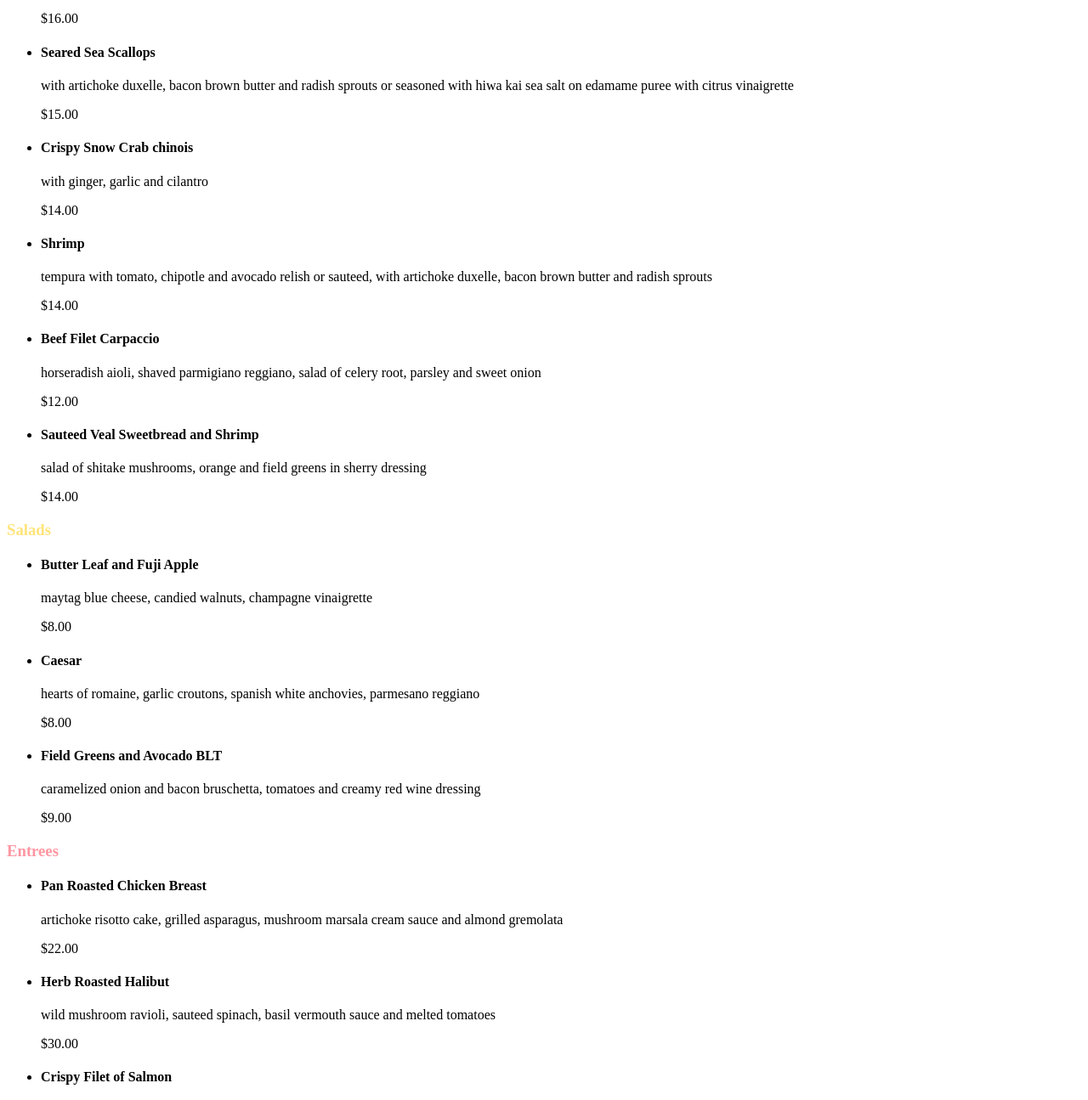
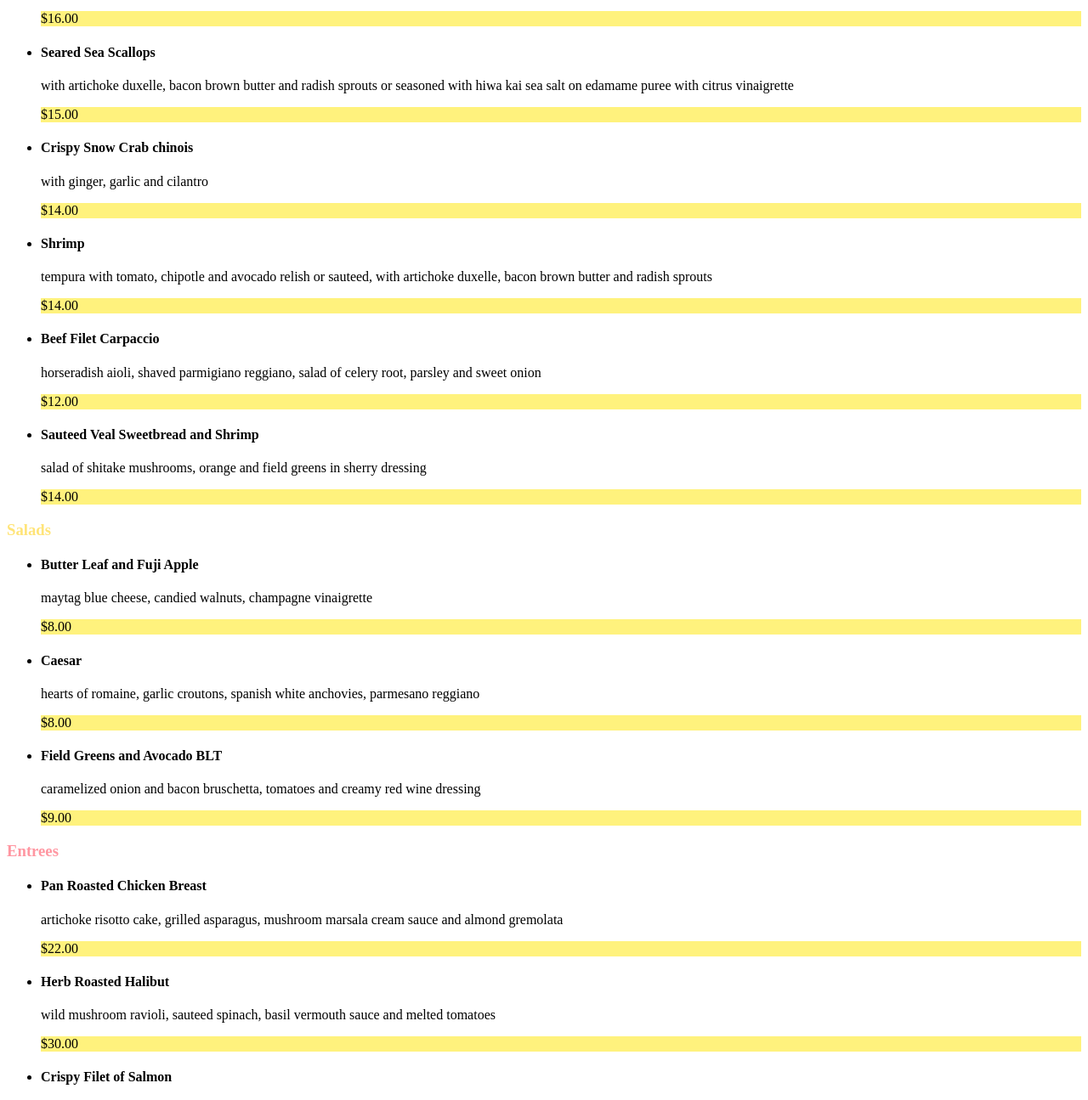
Before and after one commit to juliarafii/juliarafii.github.io, a plain HTML site: page grc338/restaurantmenucss/index.html in a window 1280 px wide. Shown: the part 325-1620 px from the top of the page at 85% size. Drawn offline with Linux system fonts and the light colour scheme.

Commit message:
Update index.html

```diff
--- a/grc338/restaurantmenucss/index.html
+++ b/grc338/restaurantmenucss/index.html
@@ -14,32 +14,32 @@
       <li>
         <h4>Tempura Fried</h4>
         <p>with lemon soy aioli and wasabi tobiko</p>
-        <p class="price">$16.00</p>
+        <p class="highlight">$16.00</p>
       </li>
       <li>
         <h4>Seared Sea Scallops</h4>
         <p>with artichoke duxelle, bacon brown butter and radish sprouts or seasoned with hiwa kai sea salt on edamame puree with citrus vinaigrette</p>
-        <p class="price">$15.00</p>
+        <p class="highlight">$15.00</p>
       </li>
       <li>
         <h4>Crispy Snow Crab chinois</h4>
         <p">with ginger, garlic and cilantro</p>
-        <p class="price">$14.00</p>
+        <p class="highlight">$14.00</p>
       </li>
       <li>
         <h4>Shrimp</h4>
         <p>tempura with tomato, chipotle and avocado relish or sauteed, with artichoke duxelle, bacon brown butter and radish sprouts</p>
-        <p class="price">$14.00</p>
+        <p class="highlight">$14.00</p>
       </li>
       <li>
         <h4>Beef Filet Carpaccio</h4>
         <p>horseradish aioli, shaved parmigiano reggiano, salad of celery root, parsley and sweet onion</p>
-        <p class="price">$12.00</p>
+        <p class="highlight">$12.00</p>
       </li>
       <li>
         <h4>Sauteed Veal Sweetbread and Shrimp</h4>
         <p>salad of shitake mushrooms, orange and field greens in sherry dressing</p>
-        <p class="price">$14.00</p>
+        <p class="highlight">$14.00</p>
       </li>
     </ul>
     <h3 class="salads">Salads</h3>
@@ -47,17 +47,17 @@
       <li>
         <h4>Butter Leaf and Fuji Apple</h4>
         <p>maytag blue cheese, candied walnuts, champagne vinaigrette</p>
-        <p class="price">$8.00</p>
+        <p class="highlight">$8.00</p>
       </li>
       <li>
         <h4>Caesar</h4>
         <p>hearts of romaine, garlic croutons, spanish white anchovies, parmesano reggiano</p>
-        <p class="price">$8.00</p>
+        <p class="highlight">$8.00</p>
       </li>
       <li>
         <h4>Field Greens and Avocado BLT</h4>
         <p>caramelized onion and bacon bruschetta, tomatoes and creamy red wine dressing</p>
-        <p class="price">$9.00</p>
+        <p class="highlight">$9.00</p>
       </li>
     </ul>
     <h3 class="entrees">Entrees</h3>
@@ -65,32 +65,32 @@
       <li>
         <h4>Pan Roasted Chicken Breast</h4>
         <p>artichoke risotto cake, grilled asparagus, mushroom marsala cream sauce and almond gremolata</p>
-        <p class="price">$22.00</p>
+        <p class="highlight">$22.00</p>
       </li>
       <li>
         <h4>Herb Roasted Halibut</h4>
         <p>wild mushroom ravioli, sauteed spinach, basil vermouth sauce and melted tomatoes</p>
-        <p class="price">$30.00</p>
+        <p class="highlight">$30.00</p>
       </li>
       <li>
         <h4>Crispy Filet of Salmon</h4>
         <p>on saffron pearl couscous with chorizo, menage au pois, lemon beurre blanc and roasted tomato, olive and caper relish</p>
-        <p class="price">$25.00</p>
+        <p class="highlight">$25.00</p>
       </li>
       <li>
         <h4>Coriander Seared Sea Scallops and Shrimp</h4>
         <p>spiced chucka soba noodles, asparagus and mushrooms, lemon ginger butter sauce</p>
-        <p class="price">$28.00</p>
+        <p class="highlight">$28.00</p>
       </li>
       <li>
         <h4>Sauteed Duck Breast and Confit of Duck</h4>
         <p>spring vegetable and yukon gold hash with applewood smoked bacon and goat cheese, rainbow chard and port blackberry sauce</p>
-        <p class="price">$28.00</p>
+        <p class="highlight">$28.00</p>
       </li>
       <li>
         <h4>Grilled Pork Chop</h4>
         <p>roasted fingerling potatoes, corn, fava beans, cipollini, pancetta and watercress tarragon mustard sauce</p>
-        <p class="price">$25.00</p>
+        <p class="highlight">$25.00</p>
       </li>
     </ul>
     <h3 class="dessert">Dessert</h3>
@@ -98,17 +98,17 @@
       <li>
         <h4>Dark Chocolate Mousse</h4>
         <p>with whipped cream and almond wafer</p>
-        <p class="price">$10.00</p>
+        <p class="highlight">$10.00</p>
       </li>
       <li>
         <h4>Creme Brulee</h4>
         <p>french vanilla custard, fresh berries</p>
-        <p class="price">$8.00</p>
+        <p class="highlight">$8.00</p>
       </li>
       <li>
         <h4>Chocolate Lava Cake</h4>
         <p>raspberry coulis, creme anglaise</p>
-        <p class="price">$12.00</p>
+        <p class="highlight">$12.00</p>
       </li>
     </ul>
   </body>
```
